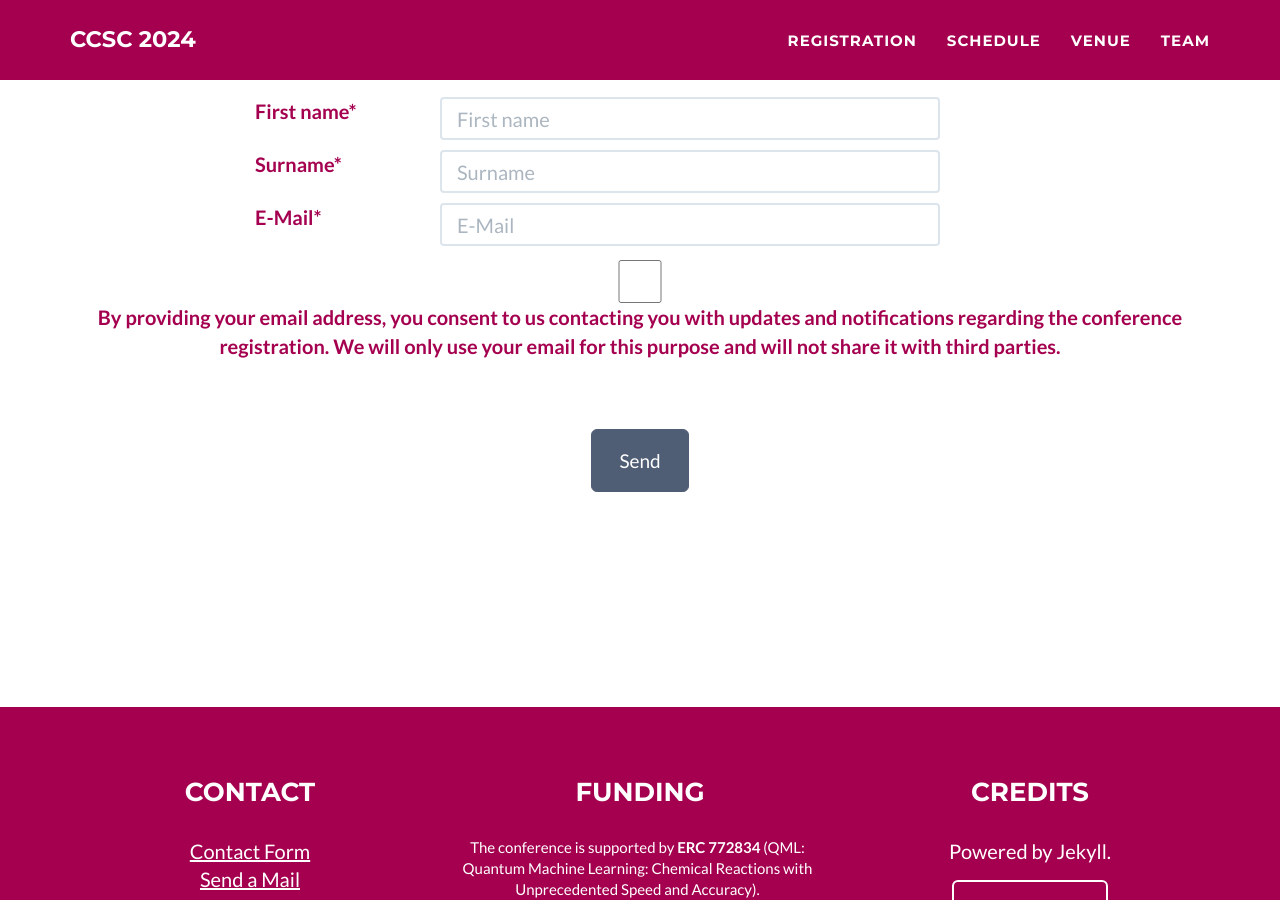
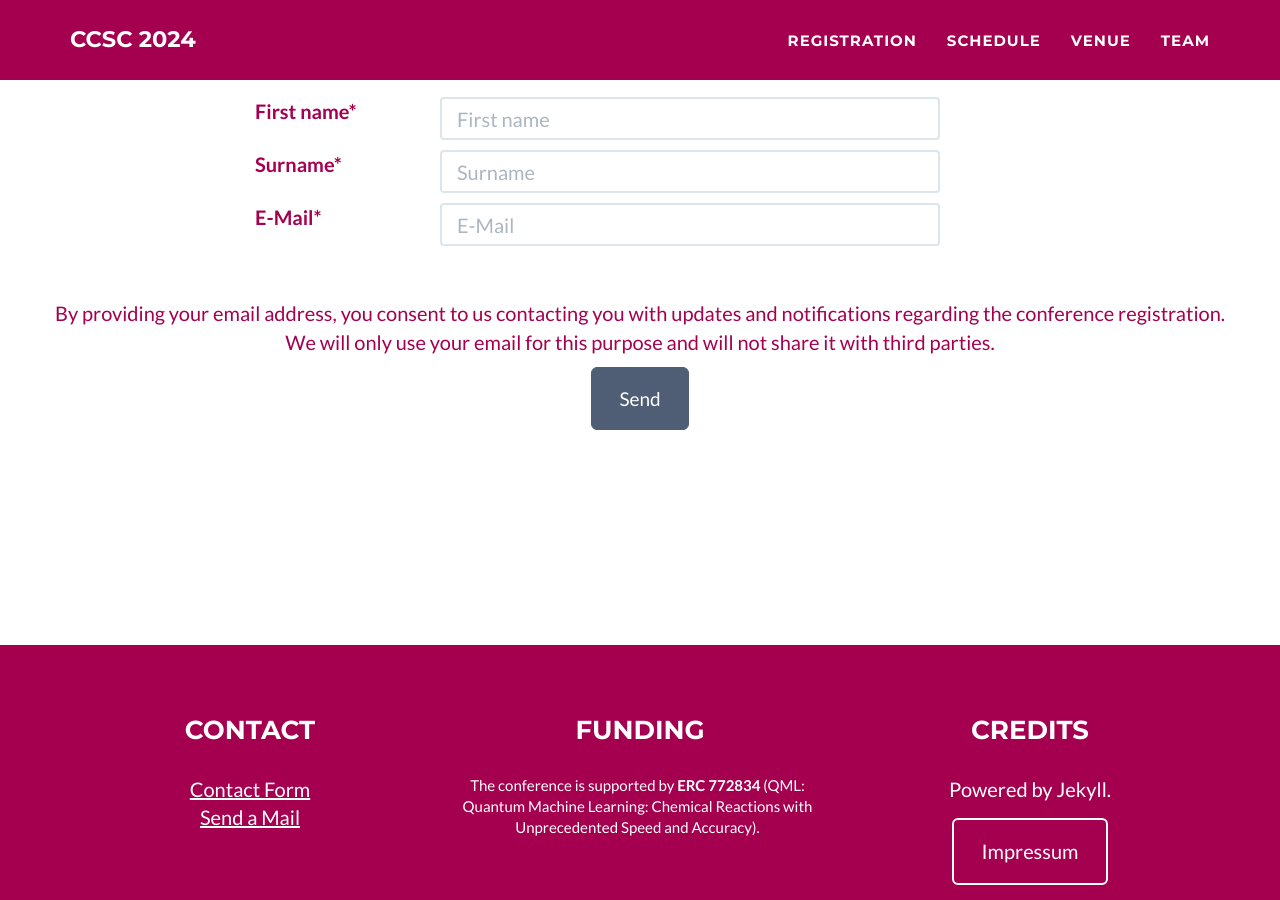
Before and after one commit to ccsc2024/ccsc2024.github.io, a Jekyll site: the page built from registration.html, in a window 1280 px wide and 900 px high, scrolled down 518 px. Built offline with Jekyll 4.4.1, drawn with Linux system fonts in a browser that asks for light colours.

Commit message:
Update registration.html

```diff
--- a/registration.html
+++ b/registration.html
@@ -64,24 +64,15 @@ layout: page
         </div>
       </div>
       </div>
-      <!-- Change to poster -->
-      <div class="row">
-        <div class="col-lg-12 text-center">
-          <label><p>
-            <input type="checkbox" name="_optin" class="form-control" required id="txtForm"
-            data-validation-required-message="Please agree with the conditions."> By providing your
-            email address, you consent to us contacting you with updates and
-            notifications regarding the conference registration. We will only use your email for
-            this purpose and will not share it with third parties.
-          </p></label>
-          <p class="help-block text-danger"></p>
-        </div>
-      </div>
       <br><br>
       <!-- Send button -->
       <div id="success"></div>
       <div class="row">
         <div class="col-lg-12 text-center">
+          <p>By providing your email address, you consent to us contacting you with updates and
+            notifications regarding the conference registration. We will only use your email for
+            this purpose and will not share it with third parties.
+          </p>
           <div class="form-group col-xs-12">
             <button type="submit" class="btn btn-success btn-lg">Send</button>
           </div>
```
